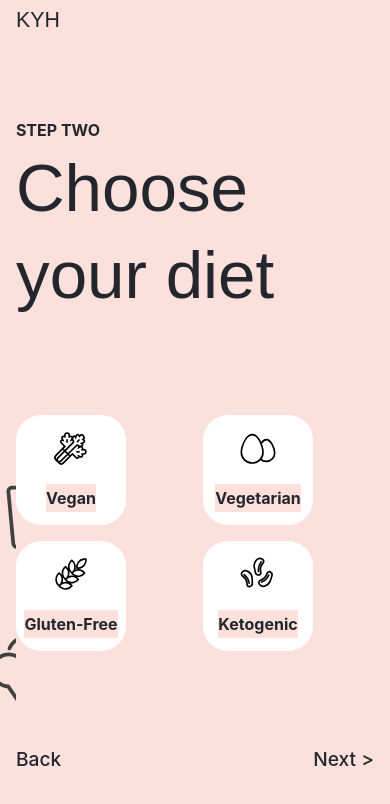
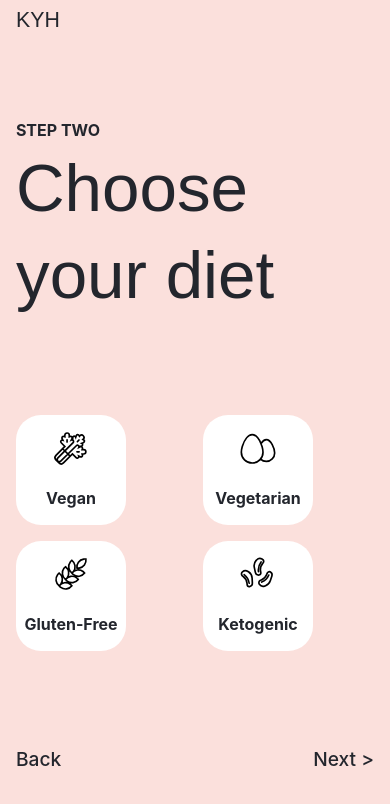
Before and after one commit to vbit27/recipe-app, a React (Create React App) app: page / in a window 390 px wide. Both pictures are taken after typing "Sample" into the empty fields and a click on the button "add". Shown: the top 804 px of the page. Built offline with nearby package versions, Linux system fonts and the light colour scheme.

Commit message:
Fix background color for buttons

```diff
--- a/src/components/StepsSection.module.css
+++ b/src/components/StepsSection.module.css
@@ -33,4 +33,8 @@
     margin: 0;
     background-color: #fbe0dc;
   }
+
+  .stepsContainer {
+    background: #fbe0dc;
+  }
 }
--- a/src/shared/IconBtn.module.css
+++ b/src/shared/IconBtn.module.css
@@ -11,6 +11,10 @@
   cursor: pointer;
   font-weight: bold;
   transition: all 0.3s ease;
+}
+
+.container p {
+  background-color: transparent;
 }
 
 .container:hover {
```
Also changed, not shown: 1 other file (tests, documents, lock files or other folders).
